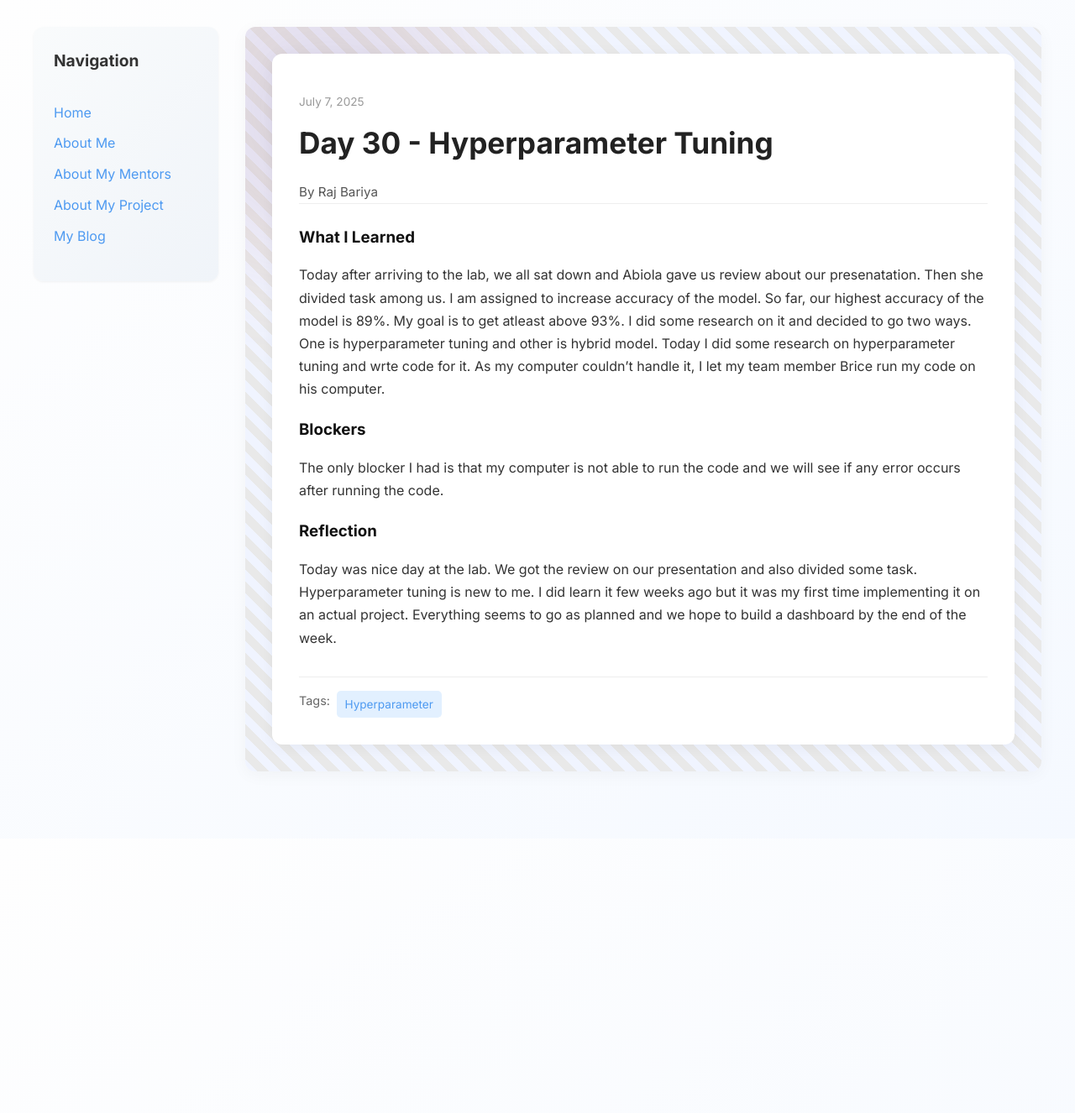
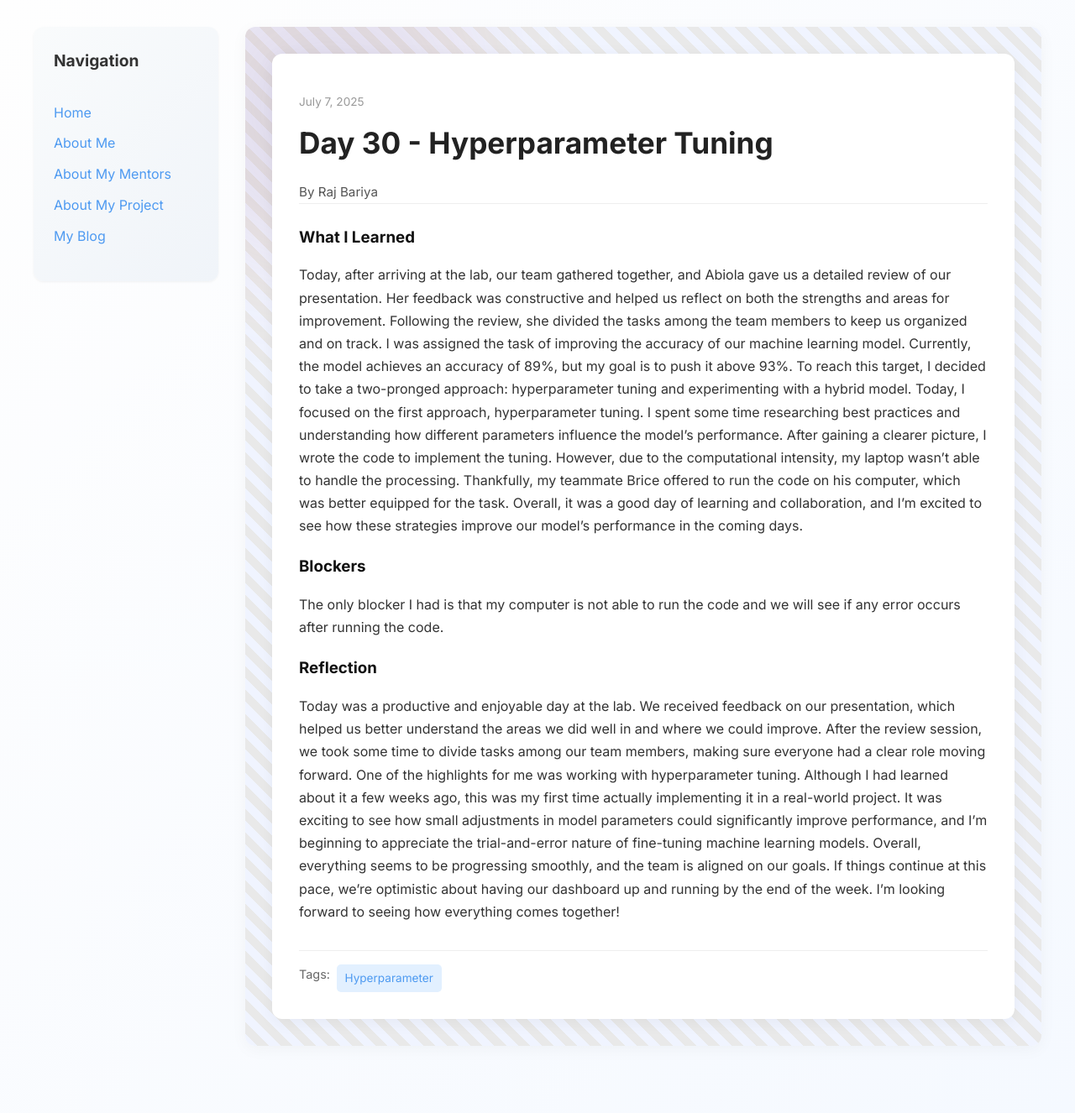
Before and after one commit to rajbariyaa/rajbariyaa.github.io, a Jekyll site: the page built from _posts/2025-07-07-day-30.md, in a window 1280 px wide. Shown: the whole page at 84% size. Built offline with Jekyll 4.4.1, drawn with Linux system fonts in a browser that asks for light colours; before the commit the page ends 999 px from its top, so only the background shows below that.

Commit message:
Update 2025-07-07-day-30.md

```diff
--- a/_posts/2025-07-07-day-30.md
+++ b/_posts/2025-07-07-day-30.md
@@ -7,9 +7,9 @@ permalink: /day30.html
 tags: ["Hyperparameter"]
 
 what_i_learned: |
-  Today after arriving to the lab, we all sat down and Abiola gave us review about our presenatation. Then she divided task among us. I am assigned to increase accuracy of the model. So far, our highest accuracy of the model is 89%. My goal is to get atleast above 93%. I did some research on it and decided to go two ways. One is hyperparameter tuning and other is hybrid model. Today I did some research on hyperparameter tuning and wrte code for it. As my computer couldn't handle it, I let my team member Brice run my code on his computer.
+ Today, after arriving at the lab, our team gathered together, and Abiola gave us a detailed review of our presentation. Her feedback was constructive and helped us reflect on both the strengths and areas for improvement. Following the review, she divided the tasks among the team members to keep us organized and on track. I was assigned the task of improving the accuracy of our machine learning model. Currently, the model achieves an accuracy of 89%, but my goal is to push it above 93%. To reach this target, I decided to take a two-pronged approach: hyperparameter tuning and experimenting with a hybrid model. Today, I focused on the first approach, hyperparameter tuning. I spent some time researching best practices and understanding how different parameters influence the model's performance. After gaining a clearer picture, I wrote the code to implement the tuning. However, due to the computational intensity, my laptop wasn’t able to handle the processing. Thankfully, my teammate Brice offered to run the code on his computer, which was better equipped for the task. Overall, it was a good day of learning and collaboration, and I’m excited to see how these strategies improve our model’s performance in the coming days.
 blockers: |
   The only blocker I had is that my computer is not able to run the code and we will see if any error occurs after running the code.
 reflection: |
-  Today was nice day at the lab. We got the review on our presentation and also divided some task. Hyperparameter tuning is new to me. I did learn it few weeks ago but it was my first time implementing it on an actual project. Everything seems to go as planned and we hope to build a dashboard by the end of the week.
+  Today was a productive and enjoyable day at the lab. We received feedback on our presentation, which helped us better understand the areas we did well in and where we could improve. After the review session, we took some time to divide tasks among our team members, making sure everyone had a clear role moving forward. One of the highlights for me was working with hyperparameter tuning. Although I had learned about it a few weeks ago, this was my first time actually implementing it in a real-world project. It was exciting to see how small adjustments in model parameters could significantly improve performance, and I’m beginning to appreciate the trial-and-error nature of fine-tuning machine learning models. Overall, everything seems to be progressing smoothly, and the team is aligned on our goals. If things continue at this pace, we’re optimistic about having our dashboard up and running by the end of the week. I’m looking forward to seeing how everything comes together!
 ---
```
